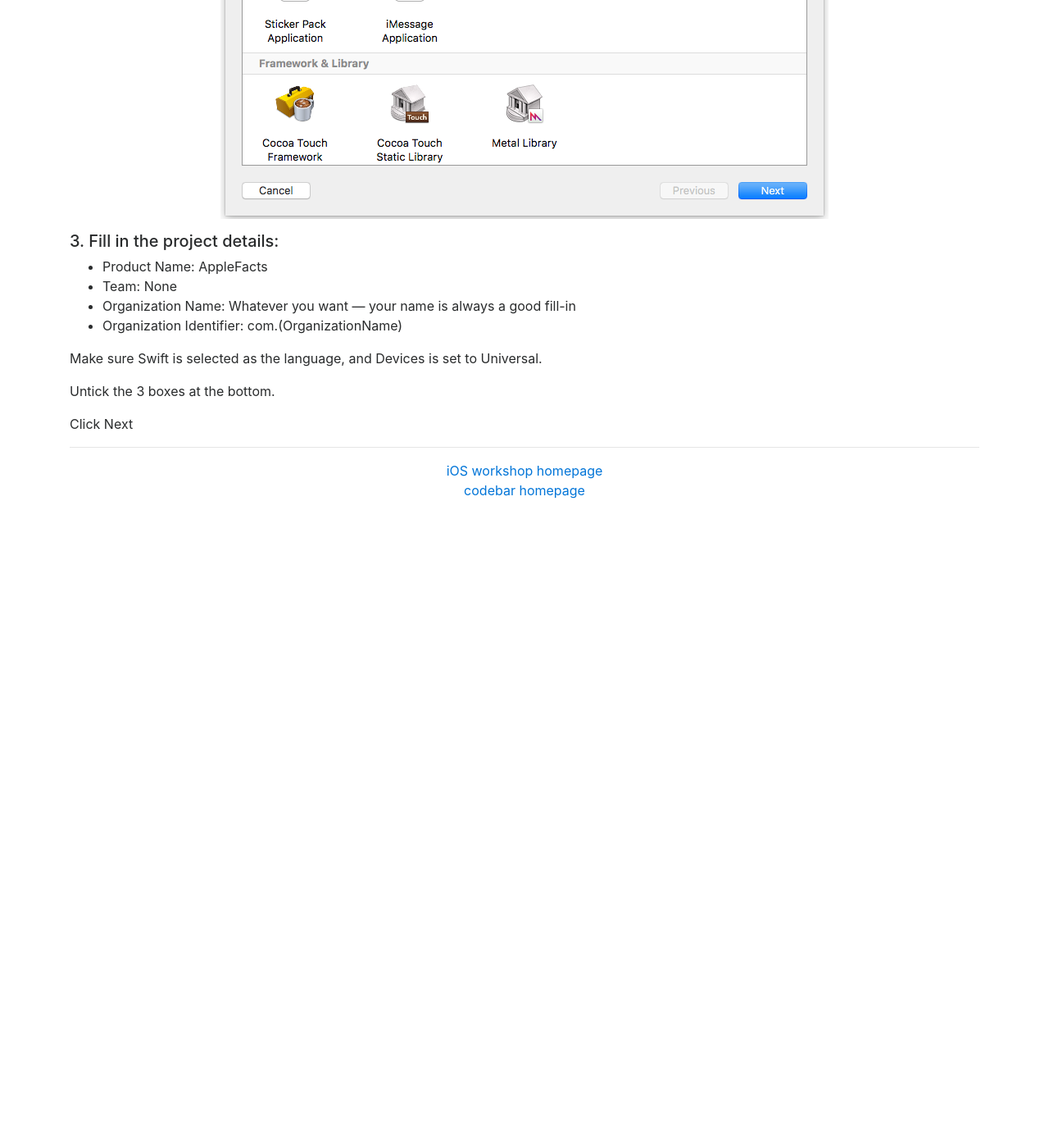
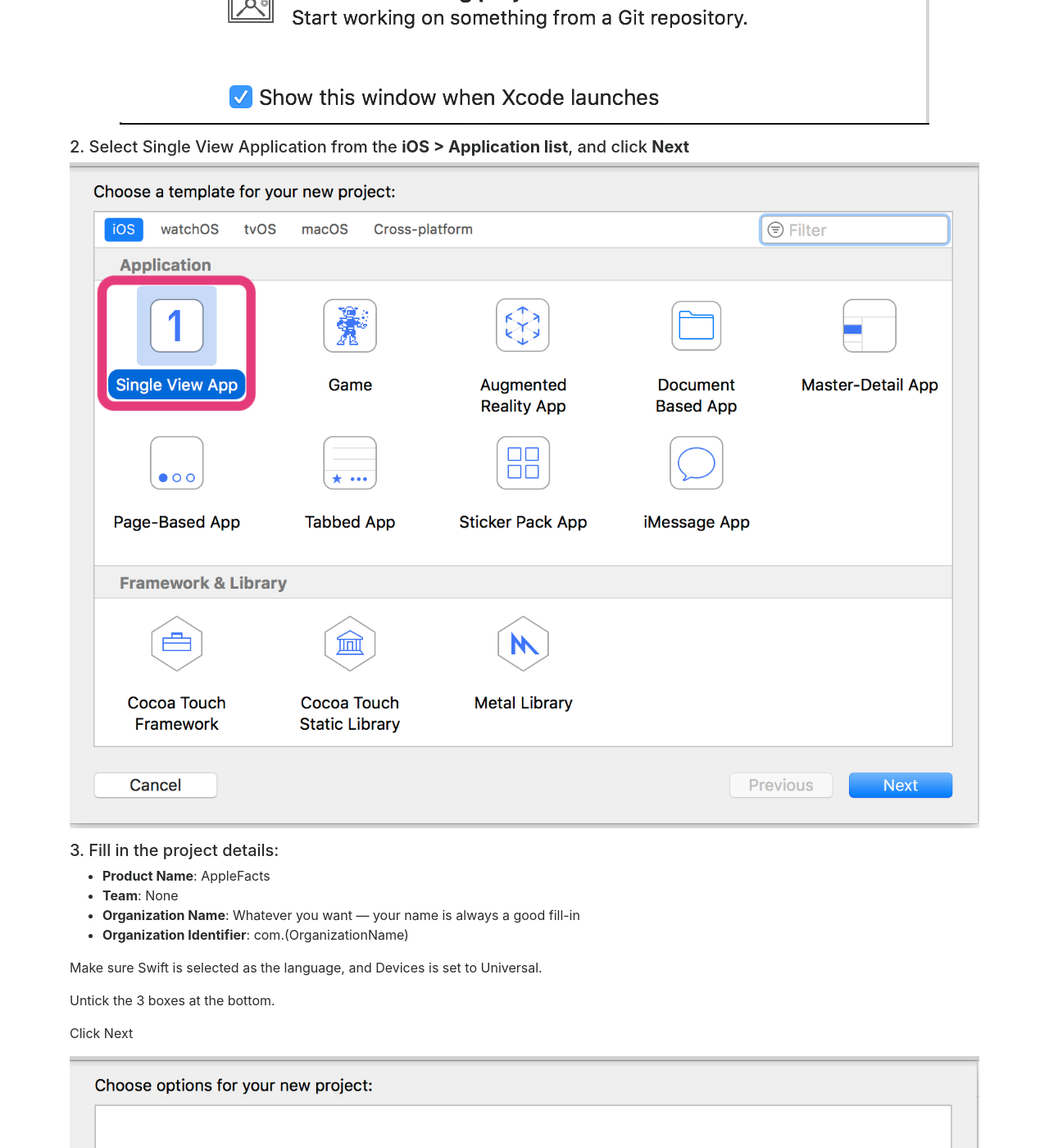
Before and after one commit to codebar/ios-tutorials, a Jekyll site: the page built from worksheets/appleFacts/index.md, in a window 1280 px wide and 1400 px high, scrolled down 1899 px. Shown: the whole window at 82% size. Built offline with Jekyll 4.4.1, drawn with Linux system fonts in a browser that asks for light colours; nearby versions of some CDN libraries; our own code applies the rules of GitHub Pages for plain Markdown files; before the commit the page ends 2529 px from its top, so only the background shows below that; some of the changed lines change nothing that is shown.

Commit message:
Update first 3 steps

```diff
--- a/worksheets/appleFacts/index.md
+++ b/worksheets/appleFacts/index.md
@@ -32,21 +32,23 @@
 
 ##### 1. Open Xcode and click **Create a new Xcode project**.
 
-  ![step1](./assets/step1.png)
+  ![step1](./assets/AppleFacts-step1.png)
 
 ##### 2. Select Single View Application from the **iOS > Application list**, and click **Next**
 
-  ![step2](./assets/step2.png)
+  ![step2](./assets/AppleFacts-step2.png)
 
 ##### 3. Fill in the project details:
 
-* Product Name: AppleFacts
-* Team: None
-* Organization Name: Whatever you want — your name is always a good fill-in
-* Organization Identifier: com.(OrganizationName)
+* **Product Name**: AppleFacts
+* **Team**: None
+* **Organization Name**: Whatever you want — your name is always a good fill-in
+* **Organization Identifier**: com.(OrganizationName)
 
 Make sure Swift is selected as the language, and Devices is set to Universal.
 
 Untick the 3 boxes at the bottom.
 
 Click Next
+
+  ![step3](./assets/AppleFacts-step3.png)
```
Also changed, not shown: worksheets/appleFacts/assets/AppleFacts-step1.png (added), worksheets/appleFacts/assets/AppleFacts-step2.png (added), worksheets/appleFacts/assets/AppleFacts-step3.png (added).
